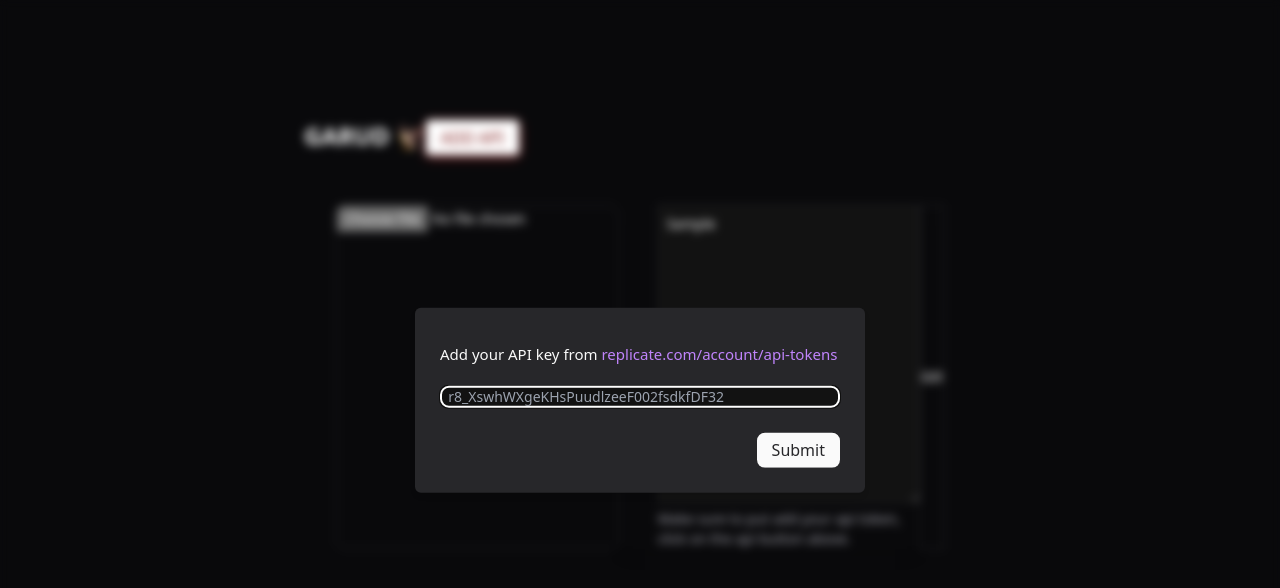
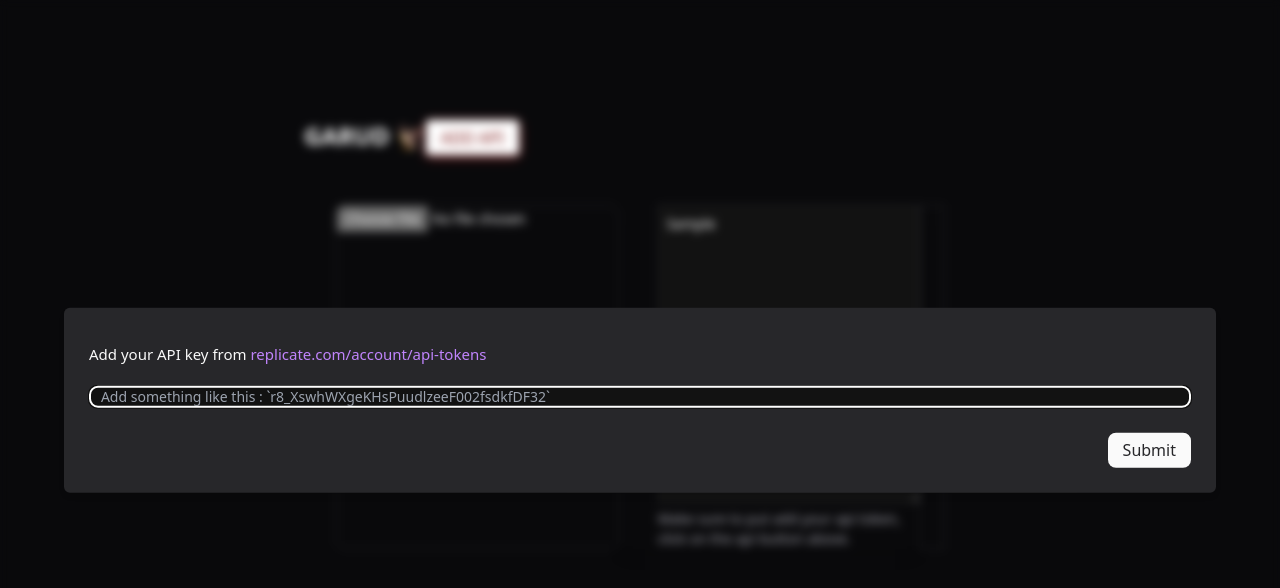
Before and after one commit to Bigguysahaj/garudtech, a Next.js app: page / in a window 1280 px wide. Both pictures are taken after typing "Sample" into the empty fields and a click on the button "ADD API". Shown: the top 588 px of the page. Built offline with nearby package versions, Linux system fonts and the light colour scheme.

Commit message:
done fixes

```diff
--- a/pages/components/ApiDialog.tsx
+++ b/pages/components/ApiDialog.tsx
@@ -39,7 +39,7 @@ const Modal = ({ onClose, onSubmit }) => {
     </Dialog.Trigger>
     <Dialog.Portal>
       <Dialog.Overlay className="bg-blackA9 data-[state=open]:animate-overlayShow fixed inset-0 backdrop-blur-[5px]" />
-      <Dialog.Content className="data-[state=open]:animate-contentShow fixed top-[50%] left-[50%] max-h-[85vh] w-[90vw] max-w-[450px] translate-x-[-50%] translate-y-[-50%] rounded-[6px] bg-secondary p-[25px] shadow-[hsl(206_22%_7%_/_35%)_0px_10px_38px_-10px,_hsl(206_22%_7%_/_20%)_0px_10px_20px_-15px] focus:outline-none shadow-md">
+      <Dialog.Content className="data-[state=open]:animate-contentShow fixed top-[50%] left-[50%] max-h-[85vh] w-[90vw] max-w-[600x] translate-x-[-50%] translate-y-[-50%] rounded-[6px] bg-secondary p-[25px] shadow-[hsl(206_22%_7%_/_35%)_0px_10px_38px_-10px,_hsl(206_22%_7%_/_20%)_0px_10px_20px_-15px] focus:outline-none shadow-md">
         <Dialog.Description className="text-primary mt-[10px] mb-5 text-[15px] leading-normal">
         <span>Add your API key from</span>{" "}
           <Link href="https://replicate.com/account/api-tokens"
@@ -50,10 +50,10 @@ const Modal = ({ onClose, onSubmit }) => {
           </Link>
         </Dialog.Description>
         <form onSubmit={handleSubmit}>
-          <fieldset className="mb-[15px] flex items-center gap-5">
+          <fieldset className="mb-[25px] flex items-center gap-5">
             <Input
               type="text"
-              placeholder="  r8_XswhWXgeKHsPuudlzeeF002fsdkfDF32"
+              placeholder="   Add something like this : `r8_XswhWXgeKHsPuudlzeeF002fsdkfDF32` "
               value={key}
               onChange={handleChange}
             />
```
